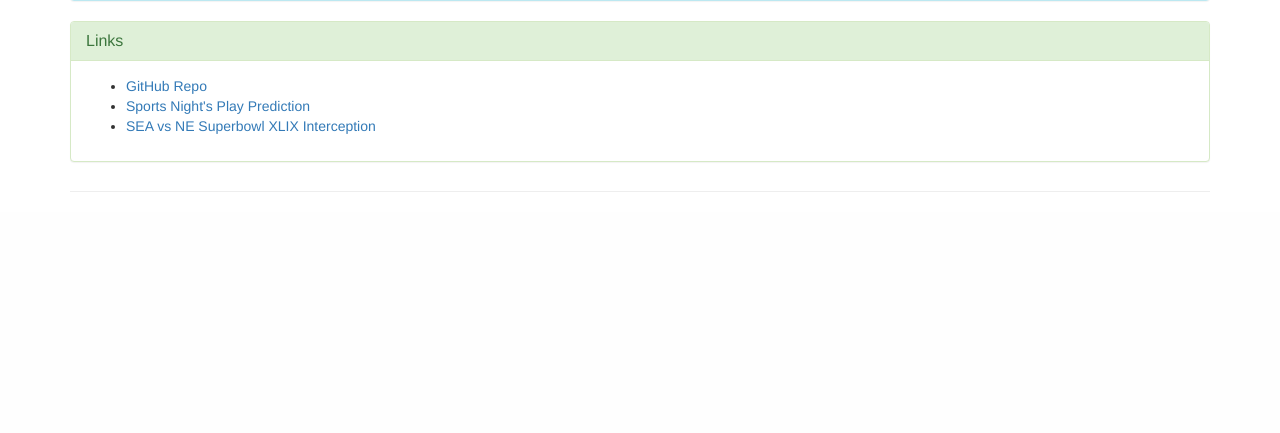
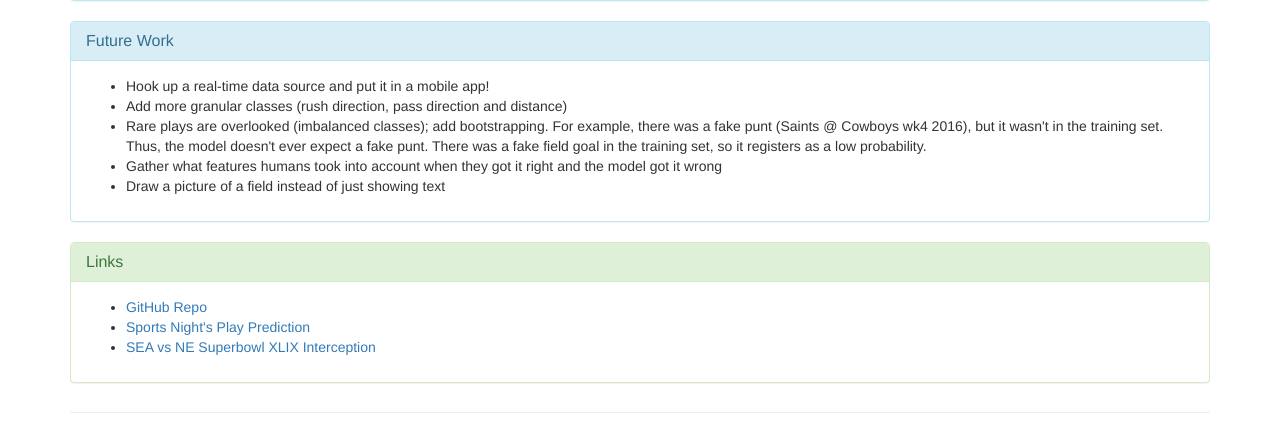
Before and after one commit to zreyn/nfl, a Flask app: page /project in a window 1280 px wide. Shown: the part 2114-2547 px from the top of the page. Before the commit the page ends 2306 px from the top, so only its background shows below. Run offline with Flask 2, Linux system fonts and the light colour scheme; parts of the project's set-up code (start-up, migrations or seed data) failed here and were passed over; some libraries are stand-ins or nearby versions.

Commit message:
added future work section to project page

```diff
--- a/src/templates/project.html
+++ b/src/templates/project.html
@@ -158,6 +158,21 @@
       </div>
     </div>
 
+    <div class="panel panel-info">
+      <div class="panel-heading">
+        <h3 class="panel-title">Future Work</h3>
+      </div>
+      <div class="panel-body">
+        <ul>
+          <li>Hook up a real-time data source and put it in a mobile app!</li>
+          <li>Add more granular classes (rush direction, pass direction and distance)</li>
+          <li>Rare plays are overlooked (imbalanced classes); add bootstrapping.  For example, there was a fake punt (Saints @ Cowboys wk4 2016), but it wasn't in the training set.  Thus, the model doesn't ever expect a fake punt.  There was a fake field goal in the training set, so it registers as a low probability.</li>
+          <li>Gather what features humans took into account when they got it right and the model got it wrong</li>
+          <li>Draw a picture of a field instead of just showing text</li>
+        </ul>
+      </div>
+    </div>
+
     <div class="panel panel-success">
       <div class="panel-heading">
         <h3 class="panel-title">Links</h3>
```
